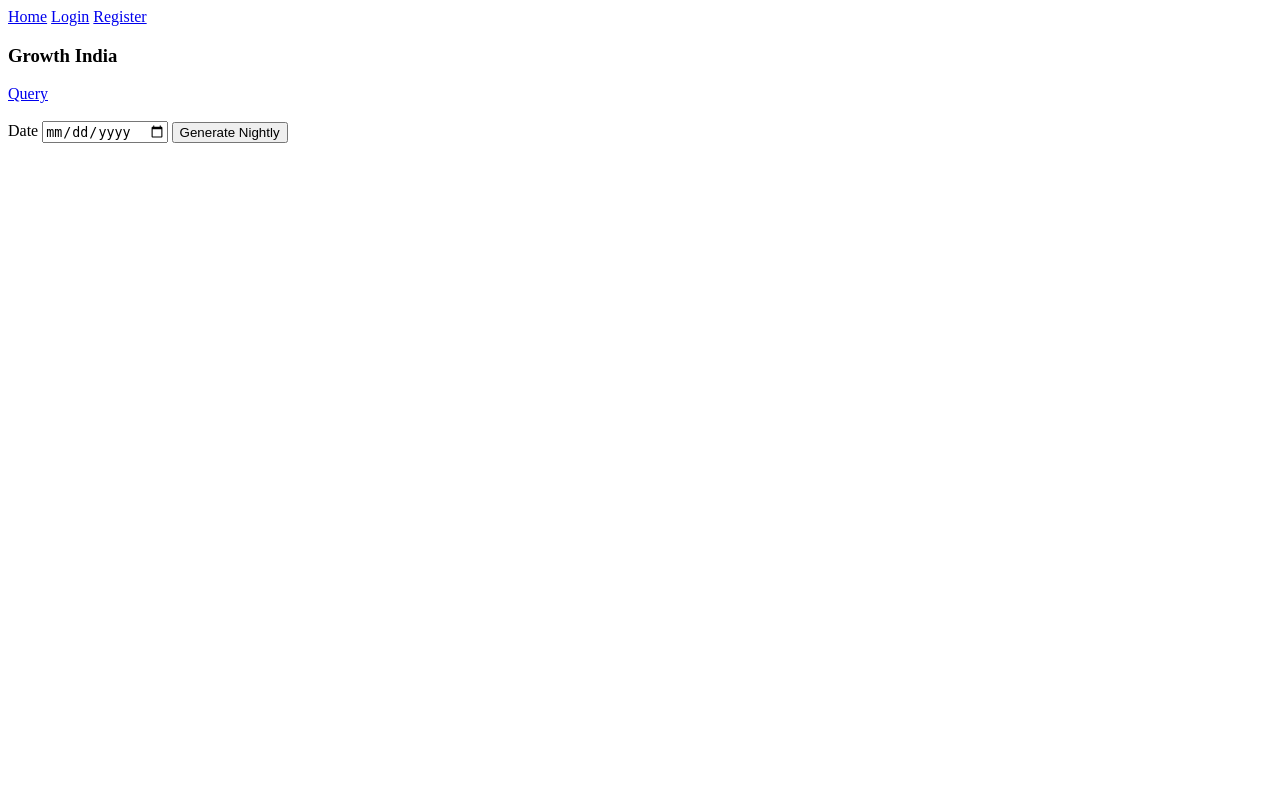
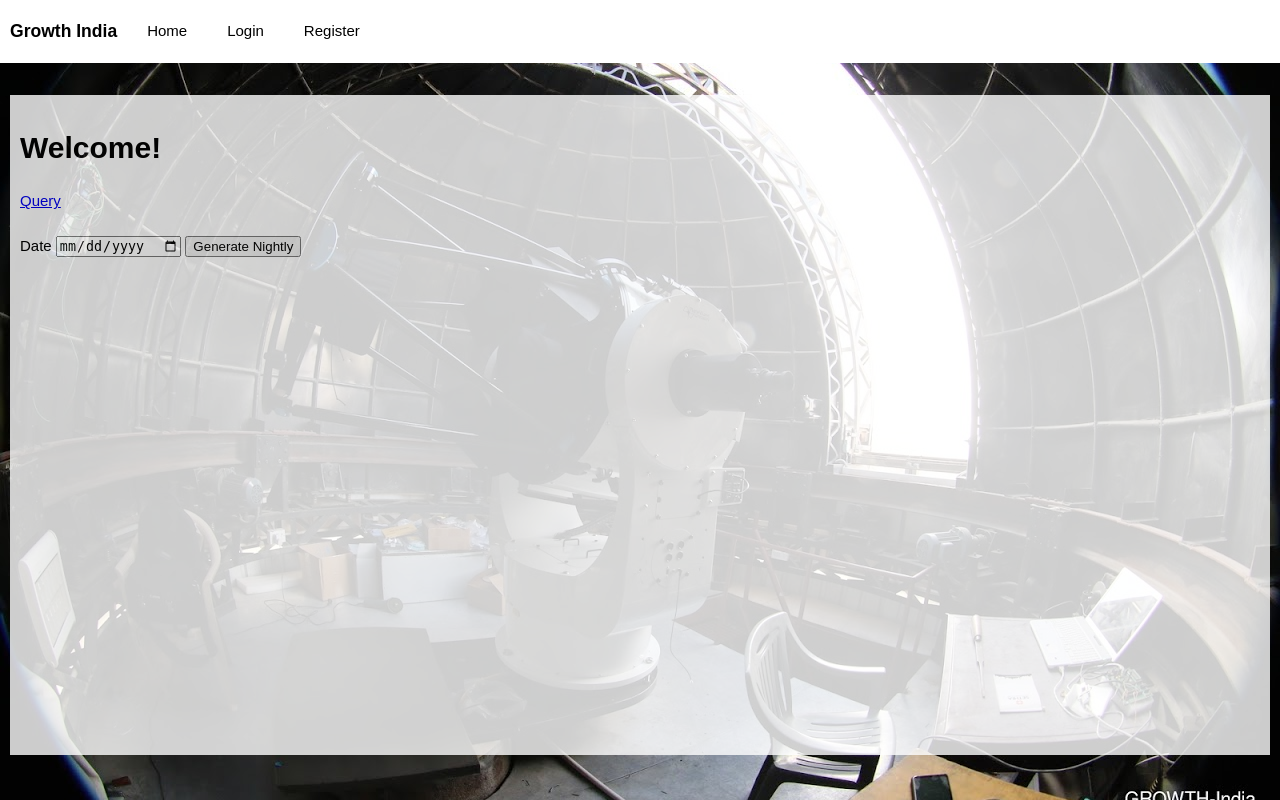
Before and after one commit to abhistar/Growth-query-interface, a Flask app: page / in a window 1280 px wide. Run offline with Flask 2, Linux system fonts and the light colour scheme.

Commit message:
Added html/css and broke database connection

```diff
--- /dev/null
+++ b/images_query_interface/static/layoutstyle.css
@@ -0,0 +1,47 @@
+html,body {
+	font-family: Arial, sans-serif;
+	font-size: 15px;
+	line-height:1.5;
+	margin: 0;
+	background-image: url("growth-telescope.jpg");
+}
+
+html {
+	overflow-x:hidden;
+}
+
+
+nav ul {
+    list-style: none;
+    background-color: white;
+    padding: 0;
+    margin: 0;
+    text-align: center;
+    overflow: hidden;
+}
+
+nav li {
+	display: inline-block;
+	float: left;
+	color: black;
+}
+
+li a {
+	color: black;
+	text-align: center;
+	display: block;
+	padding: 20px;
+	text-decoration: none;
+}
+
+li a:hover {
+	background-color: grey;
+}
+
+.background-box {
+	margin: 10px;
+	padding: 10px;
+	background-color: white;
+	opacity: 80%;
+	height: 80vh;
+}
--- a/images_query_interface/templates/home.html
+++ b/images_query_interface/templates/home.html
@@ -2,10 +2,12 @@
 {% block content %}
 
 <!-- Link for querying data -->
-<h3>Growth India</h3>
+<h1>Welcome!</h1>
 <a href="{{ url_for('images.query') }}">Query</a>
 <br>
 <br>
+
+
 
 <!-- form to input date for nightly page -->
 <form method="POST" action="/nightly_page">
--- a/images_query_interface/templates/layout.html
+++ b/images_query_interface/templates/layout.html
@@ -6,6 +6,7 @@
     	{% else %}
         	<title>Growth India Flask Server</title>
     	{% endif %}
+    	<link rel="stylesheet" type="text/css" href="/static/layoutstyle.css">
 		<script src="/static/sorttable.js"></script>
 		<!-- table style -->
 		<style>
@@ -27,17 +28,25 @@
 </head>
 <body>
 	<!-- for the navigation bar -->
-	<a href="{{url_for('main.home')}}">Home</a>
-	{% if current_user.is_authenticated  %}
-		<a href="{{ url_for('users.logout') }}">Logout</a>
-		<a href="{{ url_for('users.account') }}">Account</a>
-		<p>Logged in as {{ current_user.username }}</p>
+	<nav>
+		<ul>
+			<li style="padding-left: 10px; padding-right: 10px;"><h3>Growth India</h3></li>
+			<li><a href="{{url_for('main.home')}}">Home</a></li>
+			{% if current_user.is_authenticated  %}
+			<li><a href="{{ url_for('users.logout') }}">Logout</a></li>
+			<li><a href="{{ url_for('users.account') }}">Account</a></li>
+			<li style="padding: 20px; float: right;">Logged in as {{ current_user.username }}</li>
 
-	{% else %}
-		<a href="{{url_for('users.login')}}">Login</a>
-		<a href="{{url_for('users.register')}}">Register</a>
-	{% endif %}
+			{% else %}
+			<li><a href="{{url_for('users.login')}}">Login</a></li>
+			<li><a href="{{url_for('users.register')}}">Register</a></li>
+			{% endif %}
+		</ul>
+	</nav>
+	<br>
 
-	{% block content %}{% endblock %}
+	<div class="background-box">
+		{% block content %}{% endblock %}
+	</div>
 </body>
 </html>
```
Also changed, not shown: images_query_interface/images.db, images_query_interface/static/growth-telescope.jpg (added).
